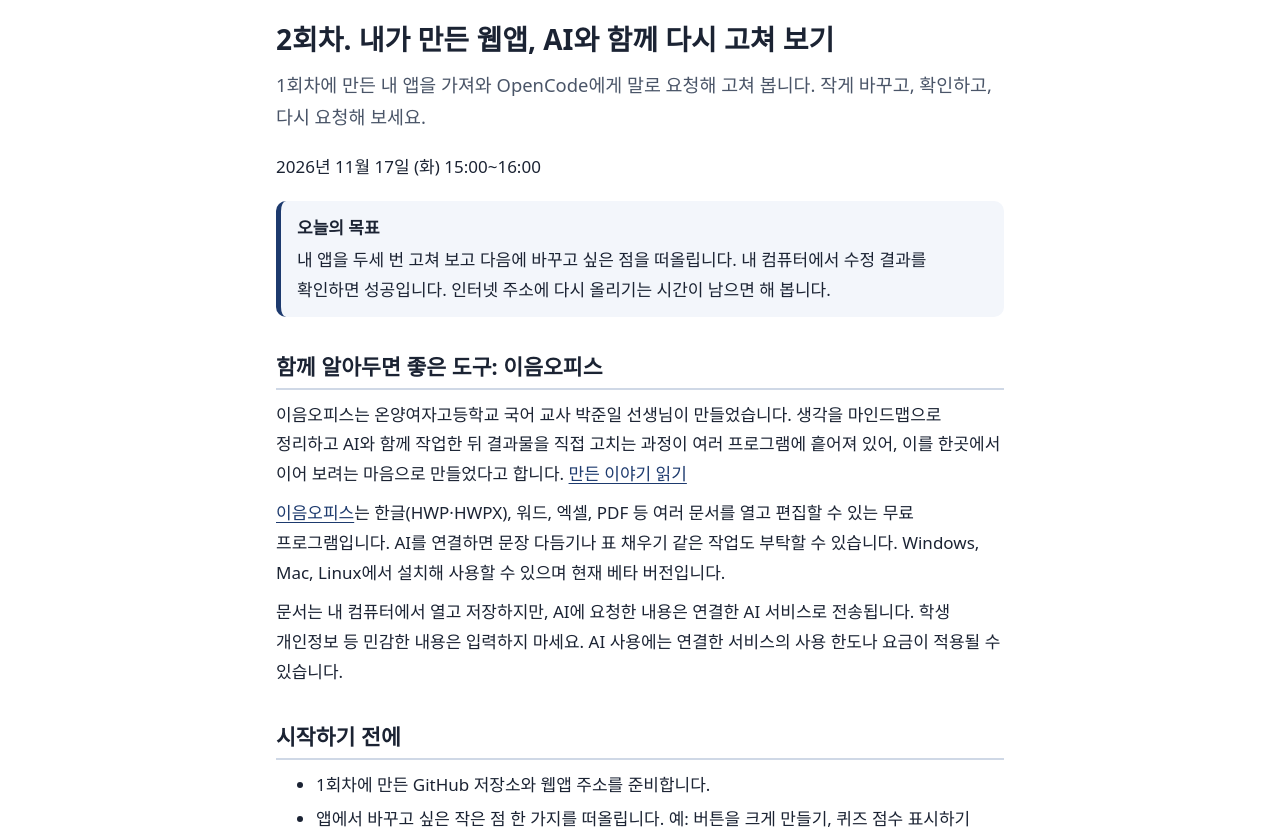
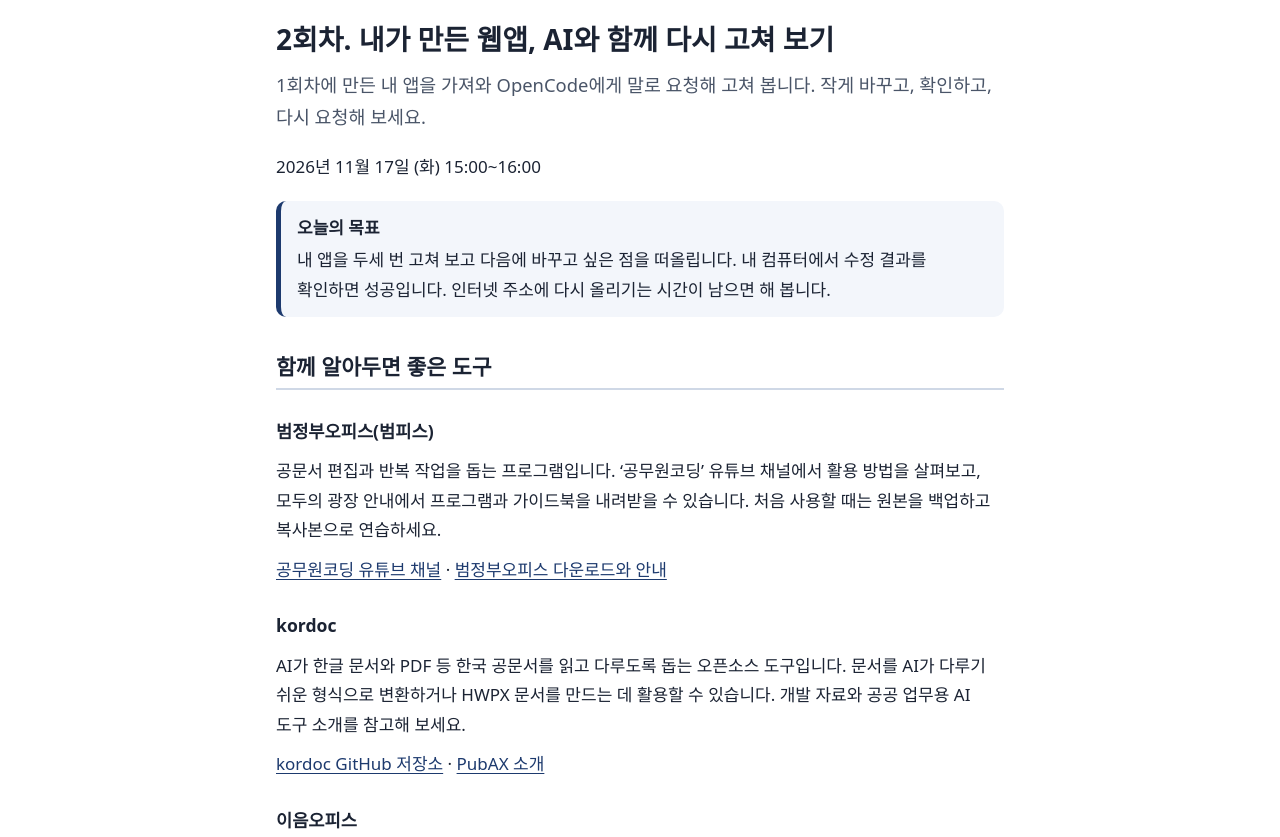
Before and after one commit to joonssem/study_vibecoding_2026, a plain HTML site: page week2.html in a window 1280 px wide. Shown: the part 115-952 px from the top of the page. Drawn offline with Linux system fonts and the light colour scheme.

Commit message:
Update week 2 resources

```diff
--- a/week2.html
+++ b/week2.html
@@ -39,7 +39,16 @@
     <p>2026년 11월 17일 (화) 15:00~16:00</p>
     <div class="notice"><strong>오늘의 목표</strong> 내 앱을 두세 번 고쳐 보고 다음에 바꾸고 싶은 점을 떠올립니다. 내 컴퓨터에서 수정 결과를 확인하면 성공입니다. 인터넷 주소에 다시 올리기는 시간이 남으면 해 봅니다.</div>
 
-    <h2>함께 알아두면 좋은 도구: 이음오피스</h2>
+    <h2>함께 알아두면 좋은 도구</h2>
+    <h3>범정부오피스(범피스)</h3>
+    <p>공문서 편집과 반복 작업을 돕는 프로그램입니다. ‘공무원코딩’ 유튜브 채널에서 활용 방법을 살펴보고, 모두의 광장 안내에서 프로그램과 가이드북을 내려받을 수 있습니다. 처음 사용할 때는 원본을 백업하고 복사본으로 연습하세요.</p>
+    <p><a href="https://www.youtube.com/@publicCoding">공무원코딩 유튜브 채널</a> · <a href="https://modu.go.kr/front/board/boardContentsView.do?contents_id=7bf5da6228d146fcade014ede52bb129&amp;board_id=240&amp;menu_id=606">범정부오피스 다운로드와 안내</a></p>
+
+    <h3>kordoc</h3>
+    <p>AI가 한글 문서와 PDF 등 한국 공문서를 읽고 다루도록 돕는 오픈소스 도구입니다. 문서를 AI가 다루기 쉬운 형식으로 변환하거나 HWPX 문서를 만드는 데 활용할 수 있습니다. 개발 자료와 공공 업무용 AI 도구 소개를 참고해 보세요.</p>
+    <p><a href="https://github.com/chrisryugj/kordoc">kordoc GitHub 저장소</a> · <a href="https://pubax.org/#top">PubAX 소개</a></p>
+
+    <h3>이음오피스</h3>
     <p>이음오피스는 온양여자고등학교 국어 교사 박준일 선생님이 만들었습니다. 생각을 마인드맵으로 정리하고 AI와 함께 작업한 뒤 결과물을 직접 고치는 과정이 여러 프로그램에 흩어져 있어, 이를 한곳에서 이어 보려는 마음으로 만들었다고 합니다. <a href="https://ieumoffice.com/story">만든 이야기 읽기</a></p>
     <p><a href="https://ieumoffice.com/">이음오피스</a>는 한글(HWP·HWPX), 워드, 엑셀, PDF 등 여러 문서를 열고 편집할 수 있는 무료 프로그램입니다. AI를 연결하면 문장 다듬기나 표 채우기 같은 작업도 부탁할 수 있습니다. Windows, Mac, Linux에서 설치해 사용할 수 있으며 현재 베타 버전입니다.</p>
     <p>문서는 내 컴퓨터에서 열고 저장하지만, AI에 요청한 내용은 연결한 AI 서비스로 전송됩니다. 학생 개인정보 등 민감한 내용은 입력하지 마세요. AI 사용에는 연결한 서비스의 사용 한도나 요금이 적용될 수 있습니다.</p>
@@ -119,6 +128,7 @@
 
     <h2>3회차를 위해</h2>
     <p>앱을 실제로 써 보거나 교실에서 사용할 장면을 떠올려 보세요. 좋았던 점과 다음에 고치고 싶은 점을 한 줄씩 적어 옵니다.</p>
+    <p><a href="https://docs.google.com/forms/d/e/1FAIpQLSc3jivZzWZeDcJ_MLZDe3mT_CbfHH3qP5nzZafpH3WhUd-p5g/viewform?usp=sharing&amp;ouid=107203502738425102450">2회차 마무리 설문 참여하기 →</a></p>
     <div class="pager"><a href="week1.html">← 1회차</a><a href="week3.html">3회차 →</a></div>
 
   </main>
```
